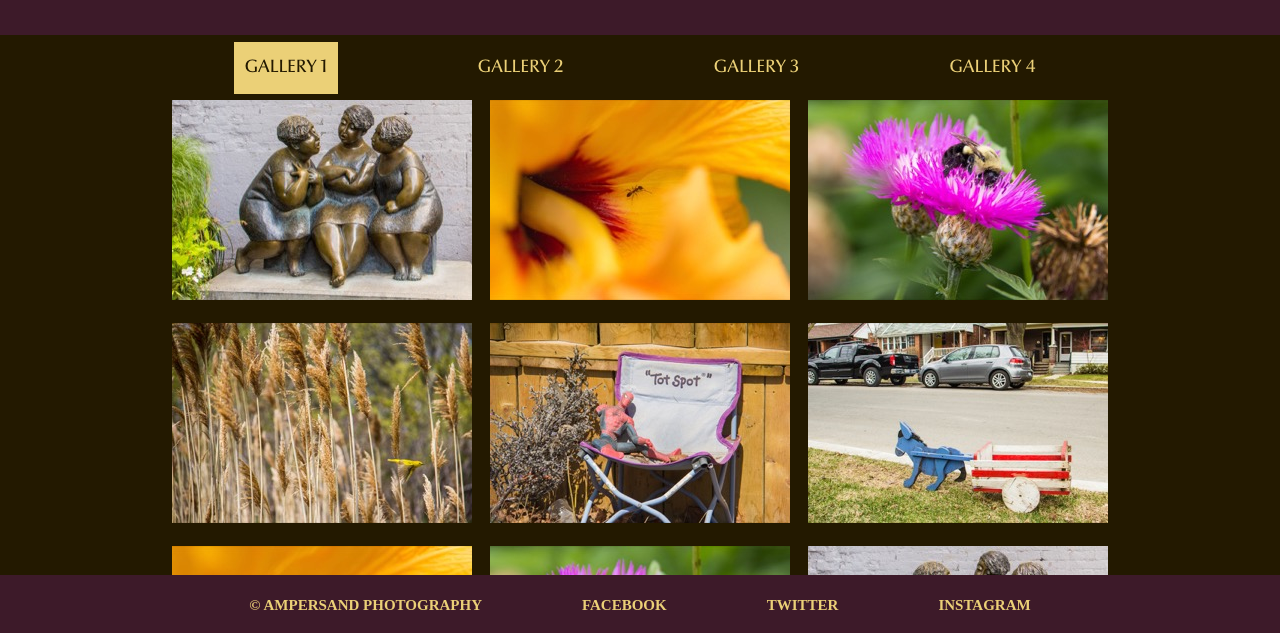
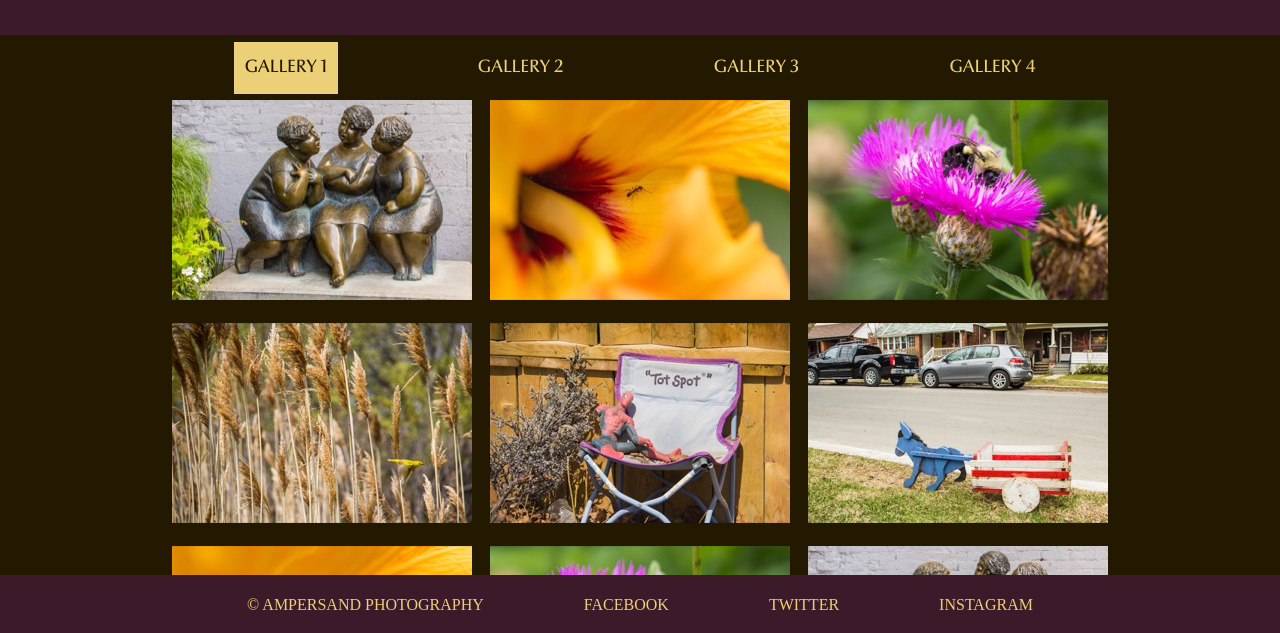
Before and after one commit to Liamm999/Ass3-WPR-MM, a plain HTML site: page index.html in a window 1280 px wide. Shown: the part 165-798 px from the top of the page. Drawn offline with Linux system fonts and the light colour scheme.

Commit message:
update footer

```diff
--- a/index.html
+++ b/index.html
@@ -136,10 +136,10 @@
 
     <div class="footer bg-purple">
         <div class="footer-content">
-            <h2>&copy; Ampersand Photography</h2>
-            <h2>Facebook</h2>
-            <h2>Twitter</h2>
-            <h2>Instagram</h2>
+            <p>&copy; Ampersand Photography</p>
+            <p>Facebook</p>
+            <p>Twitter</p>
+            <p>Instagram</p>
         </div>
     </div>
 </body>
--- a/style.css
+++ b/style.css
@@ -154,7 +154,7 @@ header > p {
   justify-content: center;
   align-items: center;
   color: #ebd077;
-  font-size: 10px;
+  font-size: 16px;
   font-family: Irisupc;
   text-transform: uppercase;
   gap: 100px;
```
